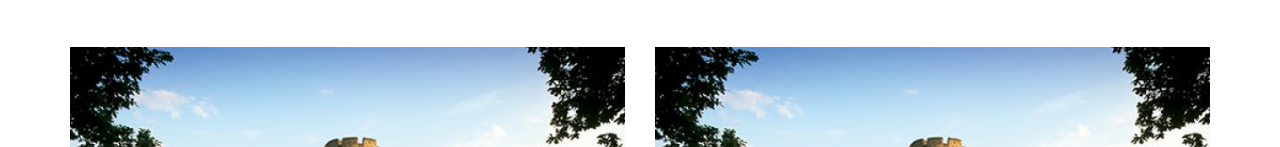
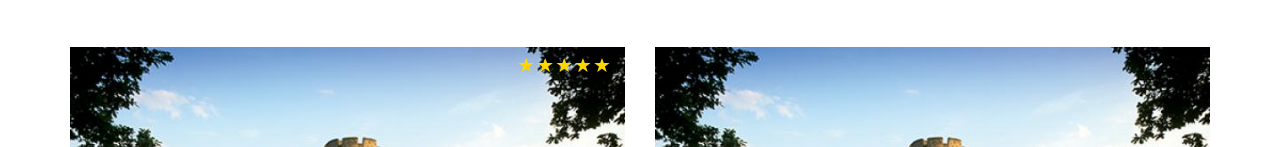
Before and after one commit to DmytroBartoshchuk/Kwejk, a plain HTML site: page index.html in a window 1280 px wide. Shown: the part 135-282 px from the top of the page. Drawn offline with nearby package versions, Linux system fonts and the light colour scheme.

Commit message:
third commit

```diff
--- a/index.html
+++ b/index.html
@@ -63,10 +63,19 @@
 		</div>
 		<div class="row">
 			<div class="col-md-6 img-p">
+				<p class="rates text-right">
+					<span class="glyphicon glyphicon-star" aria-hidden="true"></span>
+					<span class="glyphicon glyphicon-star" aria-hidden="true"></span>
+					<span class="glyphicon glyphicon-star" aria-hidden="true"></span>
+					<span class="glyphicon glyphicon-star" aria-hidden="true"></span>
+					<span class="glyphicon glyphicon-star" aria-hidden="true"></span>
+				</p>
 				<img class="img-responsive" src="img/img2.jpg" alt="">
+
 			</div>
 			<div class="col-md-6 img-p">
 				<img class="img-responsive" src="img/img2.jpg" alt="">
+
 			</div>
 			<div class="col-md-6 img-p">
 				<img class="img-responsive" src="img/img4.jpg" alt="">
--- a/main.css
+++ b/main.css
@@ -1,7 +1,20 @@
 .img-p {
 	padding-bottom: 30px;
+	position: relative;
 }
 
 h1 {
 	margin-bottom: 50px;
 }
+
+.glyphicon-star {
+	color: gold;
+	font-size: 15px;
+}
+
+.rates {
+	/*position: relative;*/
+	position: absolute;
+	right: 30px;
+	top: 10px;
+}
```
